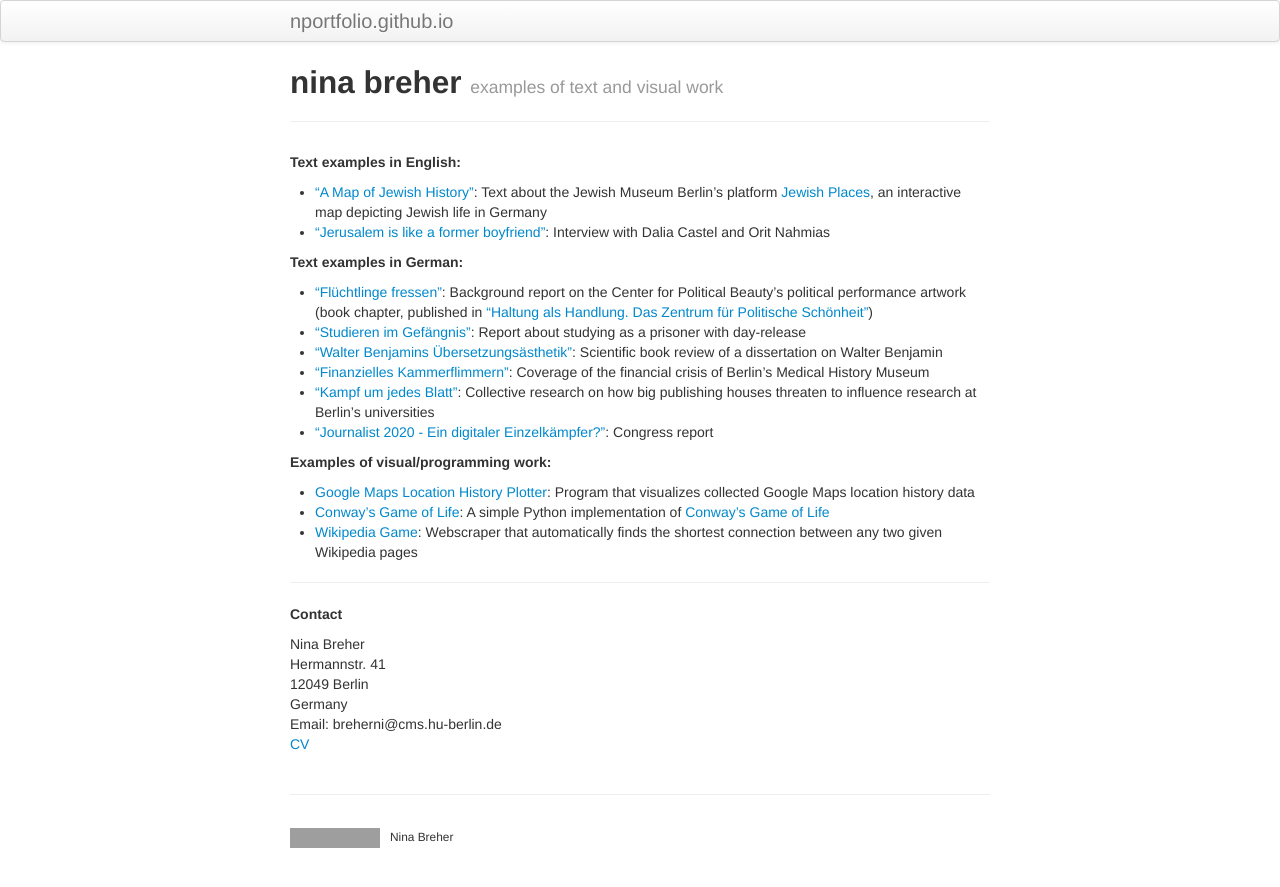
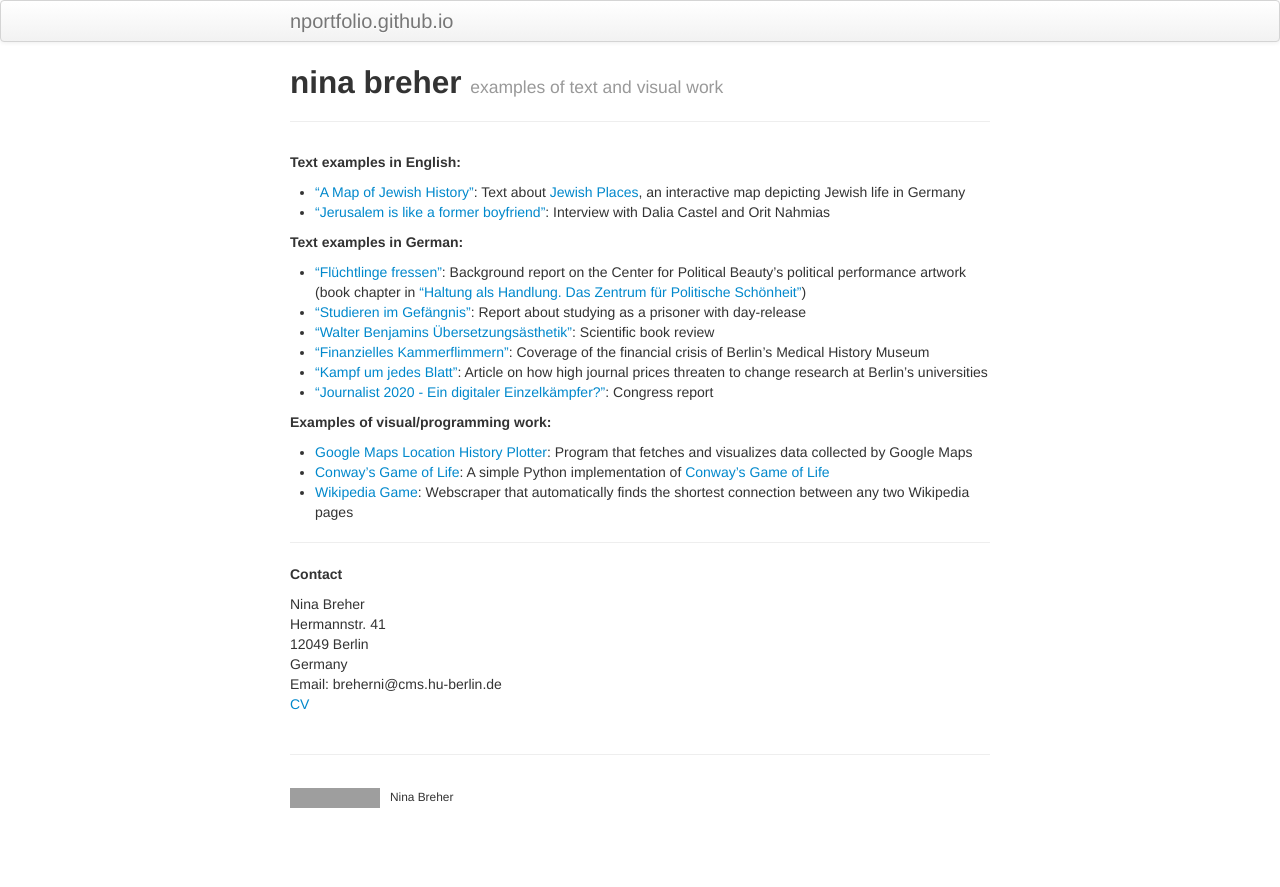
Before and after one commit to nportfolio/nportfolio.github.io, a Jekyll site: the page built from index.md, in a window 1280 px wide. Shown: the top 887 px of the page. Built offline with Jekyll 4.4.1, drawn with Linux system fonts in a browser that asks for light colours; grey boxes are pictures that could not be loaded.

Commit message:
Update index.md

```diff
--- a/index.md
+++ b/index.md
@@ -7,21 +7,21 @@ description: portfolio
 
 **Text examples in English:**
 
-- ["A Map of Jewish History"](/texts/JMB_Journal_Jewish_Places.pdf): Text about the Jewish Museum Berlin's platform [Jewish Places](https://www.jewish-places.de/), an interactive map depicting Jewish life in Germany
+- ["A Map of Jewish History"](/texts/JMB_Journal_Jewish_Places.pdf): Text about [Jewish Places](https://www.jewish-places.de/), an interactive map depicting Jewish life in Germany
 - ["Jerusalem is like a former boyfriend"](https://www.jmberlin.de/blog-en/2018/02/jerusalem-is-like-a-former-boyfriend/): Interview with Dalia Castel and Orit Nahmias
 
 **Text examples in German:**
-- ["Flüchtlinge fressen"](/texts/ZPS_Hintergrundbericht_Fluechtlinge_fressen.pdf): Background report on the Center for Political Beauty's political performance artwork (book chapter, published in ["Haltung als Handlung. Das Zentrum für Politische Schönheit"](http://editionmetzel.de/buecher/haltung-als-handlung-das-zentrum-fuer-politische-schoenheit.html))
+- ["Flüchtlinge fressen"](/texts/ZPS_Hintergrundbericht_Fluechtlinge_fressen.pdf): Background report on the Center for Political Beauty's political performance artwork (book chapter in ["Haltung als Handlung. Das Zentrum für Politische Schönheit"](http://editionmetzel.de/buecher/haltung-als-handlung-das-zentrum-fuer-politische-schoenheit.html))
 - ["Studieren im Gefängnis"](/texts/UnAuf_Studieren_im_Gefaengnis.pdf): Report about studying as a prisoner with day-release
-- ["Walter Benjamins Übersetzungsästhetik"](ZfGerm_Benjamin.pdf): Scientific book review of a dissertation on Walter Benjamin
+- ["Walter Benjamins Übersetzungsästhetik"](ZfGerm_Benjamin.pdf): Scientific book review
 - ["Finanzielles Kammerflimmern"](/texts/UnAuf_Medizinhistorisches_Museum.pdf): Coverage of the financial crisis of Berlin's Medical History Museum
-- ["Kampf um jedes Blatt"](UnAuf_Elsevier.pdf): Collective research on how big publishing houses threaten to influence research at Berlin's universities
+- ["Kampf um jedes Blatt"](UnAuf_Elsevier.pdf): Article on how high journal prices threaten to change research at Berlin's universities
 - ["Journalist 2020 - Ein digitaler Einzelkämpfer?"](http://www.unauf.de/2013/2512/): Congress report
 
 **Examples of visual/programming work:**
-- [Google Maps Location History Plotter](https://github.com/chaseinstead/google-maps-plot-on-worldmap): Program that visualizes collected Google Maps location history data
+- [Google Maps Location History Plotter](https://github.com/chaseinstead/google-maps-plot-on-worldmap): Program that fetches and visualizes data collected by Google Maps
 - [Conway's Game of Life](https://github.com/chaseinstead/conway-s-game-of-life): A simple Python implementation of [Conway's Game of Life](https://en.wikipedia.org/wiki/Conway%27s_Game_of_Life)
-- [Wikipedia Game](https://github.com/chaseinstead/google-maps-plot-on-worldmap): Webscraper that automatically finds the shortest connection between any two given Wikipedia pages
+- [Wikipedia Game](https://github.com/chaseinstead/google-maps-plot-on-worldmap): Webscraper that automatically finds the shortest connection between any two Wikipedia pages
 
 
 ---
```
